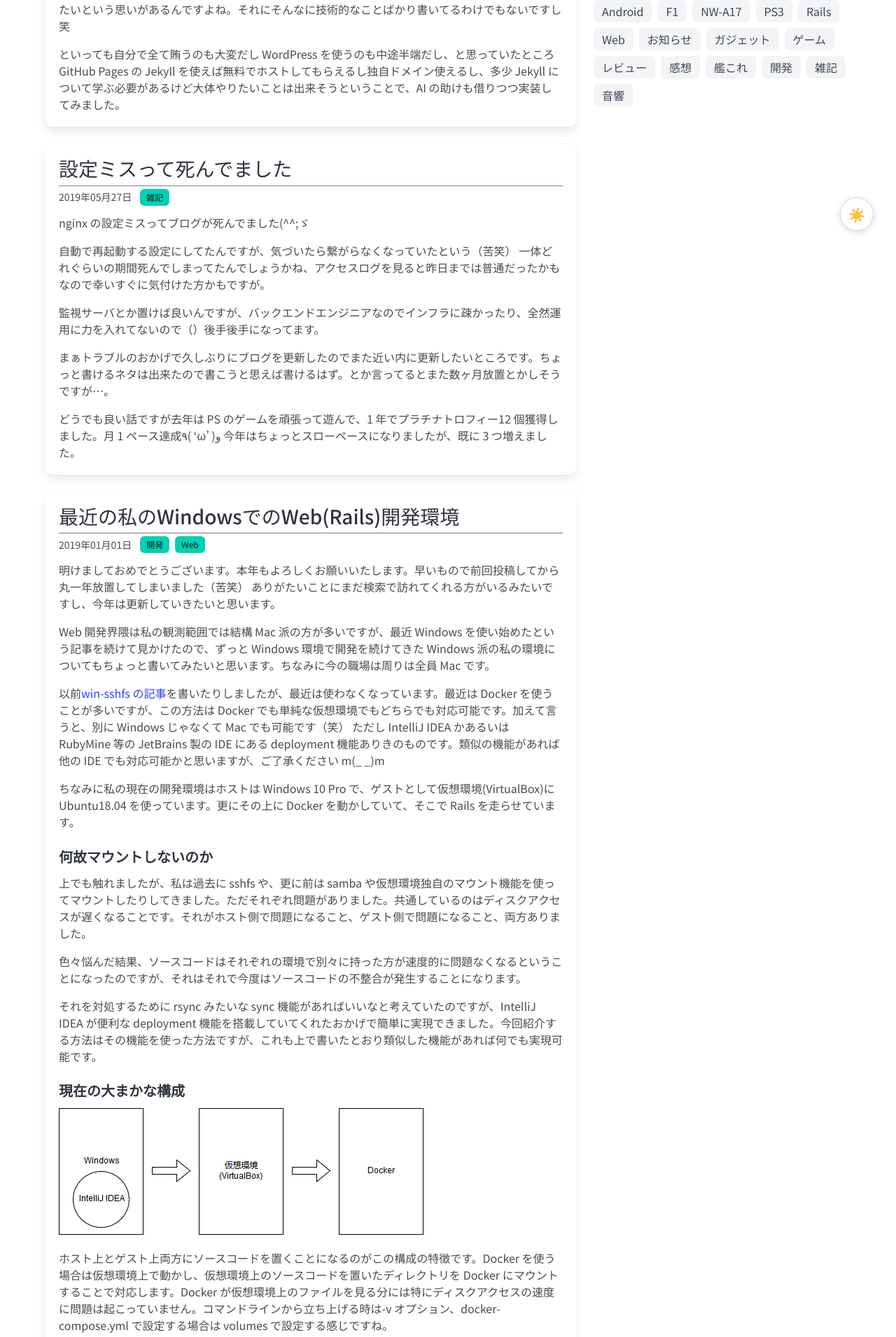
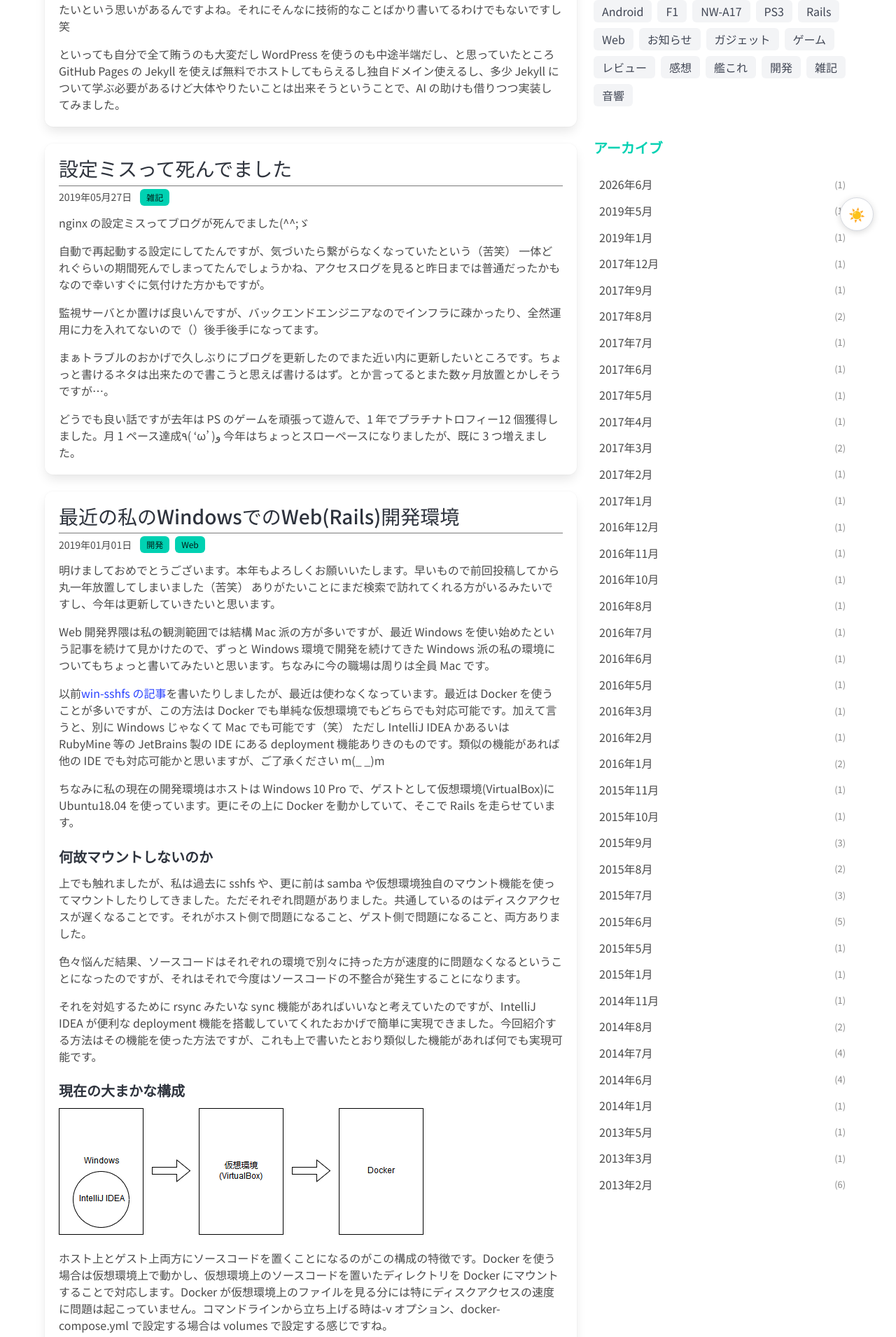
Before and after one commit to shibuso/shibuso.github.io, a Jekyll site: the page built from docs/index.html, in a window 1280 px wide. Shown: the part 478-2388 px from the top of the page at 70% size. Built offline with Jekyll 4.4.1, drawn with Linux system fonts in a browser that asks for light colours; the list of posts is cut into pages by our own code.

Commit message:
feat: アーカイブ機能を実装

```diff
--- a/docs/_includes/sidebar.html
+++ b/docs/_includes/sidebar.html
@@ -23,3 +23,18 @@
     {%- endfor -%}
   </div>
 </div>
+
+<div class="mb-6">
+  <h4 class="title is-5 has-text-primary">アーカイブ</h4>
+  <ul class="archive-list">
+    {%- assign posts_by_yearmonth = site.posts | group_by_exp: "post", "post.date | date: '%Y年%-m月'" -%}
+    {%- for group in posts_by_yearmonth -%}
+    {%- assign yearmonth_param = group.items[0].date | date: '%Y-%m' -%}
+    <li>
+      <a href="{{ '/posts/' | relative_url }}?archive={{ yearmonth_param }}" class="archive-link">
+        {{ group.name }}<span class="archive-count">({{ group.items | size }})</span>
+      </a>
+    </li>
+    {%- endfor -%}
+  </ul>
+</div>
--- a/docs/_sass/main.scss
+++ b/docs/_sass/main.scss
@@ -374,3 +374,65 @@ div.code-toolbar>.toolbar {
     }
   }
 }
+
+/* アーカイブリスト */
+.archive-list {
+  list-style: none;
+  margin: 0;
+  padding: 0;
+
+  li {
+    margin-bottom: 0.25rem;
+  }
+
+  .archive-link {
+    display: flex;
+    justify-content: space-between;
+    align-items: center;
+    padding: 0.3rem 0.5rem;
+    border-radius: 4px;
+    color: var(--bulma-text, #4a4a4a);
+    text-decoration: none;
+    transition: background-color 0.15s;
+
+    &:hover {
+      background-color: #f0f0f0;
+      color: #3273dc;
+    }
+
+    &.is-active {
+      background-color: #3273dc;
+      color: #fff;
+
+      .archive-count {
+        color: rgba(255, 255, 255, 0.8);
+      }
+    }
+  }
+
+  .archive-count {
+    font-size: 0.8rem;
+    color: #888;
+    margin-left: 0.5rem;
+  }
+}
+
+[data-theme="dark"] {
+  .archive-link {
+    color: #ccc;
+
+    &:hover {
+      background-color: #333;
+      color: #6aafff;
+    }
+
+    &.is-active {
+      background-color: #3273dc;
+      color: #fff;
+    }
+  }
+
+  .archive-count {
+    color: #888;
+  }
+}
```
Also changed, not shown: docs/_layouts/posts.html (+66 -31 lines).
